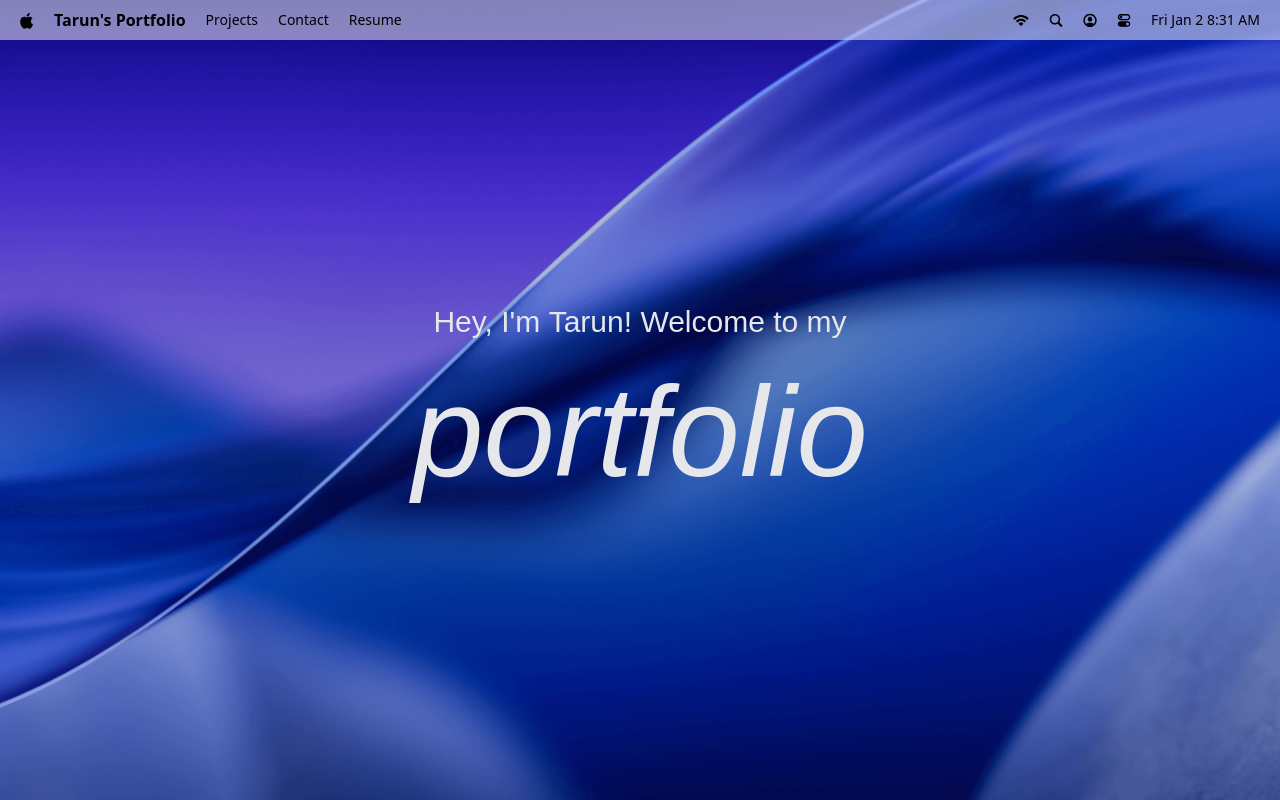
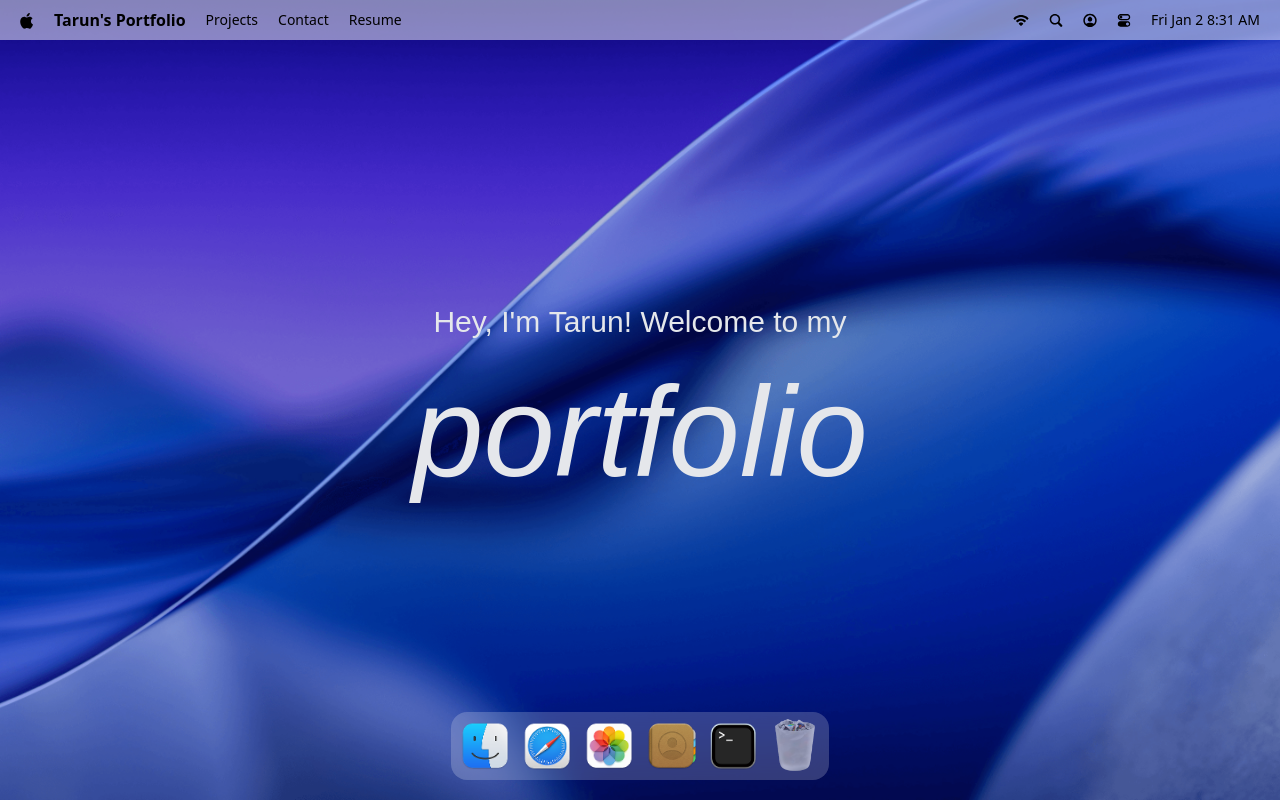
Before and after one commit to morbidflames/MacOS_Portfolio, a React (Vite) app: page / in a window 1280 px wide. Built offline with nearby package versions, Linux system fonts and the light colour scheme; a web font is replaced by a local one.

Commit message:
Implemented Dock

```diff
--- a/package.json
+++ b/package.json
@@ -17,6 +17,7 @@
     "lucide-react": "^0.562.0",
     "react": "^19.2.0",
     "react-dom": "^19.2.0",
+    "react-tooltip": "^5.30.0",
     "tailwindcss": "^4.1.18"
   },
   "devDependencies": {
--- a/src/App.jsx
+++ b/src/App.jsx
@@ -1,10 +1,11 @@
-import { Navbar, Welcome } from "#components";
+import { Navbar, Welcome, Dock } from "#components";
 
 const App = () => {
   return (
     <main>
       <Navbar />
       <Welcome />
+      <Dock />
     </main>
   )
 }
--- /dev/null
+++ b/src/components/Dock.jsx
@@ -0,0 +1,90 @@
+import { useRef } from "react"
+import { Tooltip } from "react-tooltip";
+import gsap from "gsap";
+
+import { dockApps } from "#constants/index.js";
+import { useGSAP } from "@gsap/react";
+
+const Dock = () => {
+  const dockRef = useRef(null);
+
+  useGSAP(() => {
+    const dock = dockRef.current;
+    if(!dock) return;
+
+    const icons = dock.querySelectorAll(".dock-icon");
+
+    const animateIcons = (mouseX) => {
+      const { left } = dock.getBoundingClientRect();
+
+      icons.forEach(icon => {
+        const { left: iconLeft, width } = icon.getBoundingClientRect();
+        const center = iconLeft - left + width / 2;
+        const distance = Math.abs(mouseX - center);
+
+        const intensity = Math.exp(-(distance ** 2.5) / 20000);
+
+        gsap.to(icon, {
+          scale: 1 + 0.25 * intensity,
+          y: -15 * intensity,
+          duration: 0.2,
+          ease: "power1.out",
+        });
+      });
+    };
+
+    const handleMouseMove = (e) => {
+      const { left } = dock.getBoundingClientRect();
+      animateIcons(e.clientX - left);
+    };
+    const resetIcons = () =>
+      icons.forEach((icon) =>
+        gsap.to(icon, {
+          scale: 1,
+          y:0,
+          duration: 0.3,
+          ease: "power1.out",
+        }),
+      );
+    dock.addEventListener("mousemove", handleMouseMove);
+    dock.addEventListener("mouseleave", resetIcons);
+
+    return () => {
+      dock.removeEventListener("mousemove", handleMouseMove);
+      dock.removeEventListener("mouseleave", resetIcons);
+    }
+  }, []);
+
+  const toggleApp = (app) => {}
+
+  return (
+    <section id="dock">
+      <div ref={dockRef} className="dock-container">
+        {dockApps.map(({ id, name, icon, canOpen })=>(
+          <div key={id} className="relative flex justify-center">
+            <button
+              type="button"
+              className="dock-icon"
+              aria-label={name}
+              data-tooltip-id="dock-tooltip"
+              data-tooltip-content={name}
+              data-tooltip-delay-show={150}
+              disabled={!canOpen}
+              onClick={() => toggleApp({ id, canOpen })}
+            >
+              <img
+                src={`/images/${icon}`}
+                alt={name}
+                loading="lazy"
+                className={canOpen ? "" : "opacity-60"}
+              />
+            </button>
+          </div>
+        ))}
+
+        <Tooltip id="dock-tooltip" place="top" className="tooltip" />
+      </div>
+    </section>
+  );
+};
+export default Dock;
--- a/src/components/index.js
+++ b/src/components/index.js
@@ -1,4 +1,5 @@
 import Navbar from '#components/Navbar.jsx';
 import Welcome from '#components/Welcome.jsx';
+import Dock from '#components/Dock.jsx';
 
-export {Navbar, Welcome};
+export {Navbar, Welcome, Dock};
```
Also changed, not shown: 1 other file (tests, documents, lock files or other folders).
